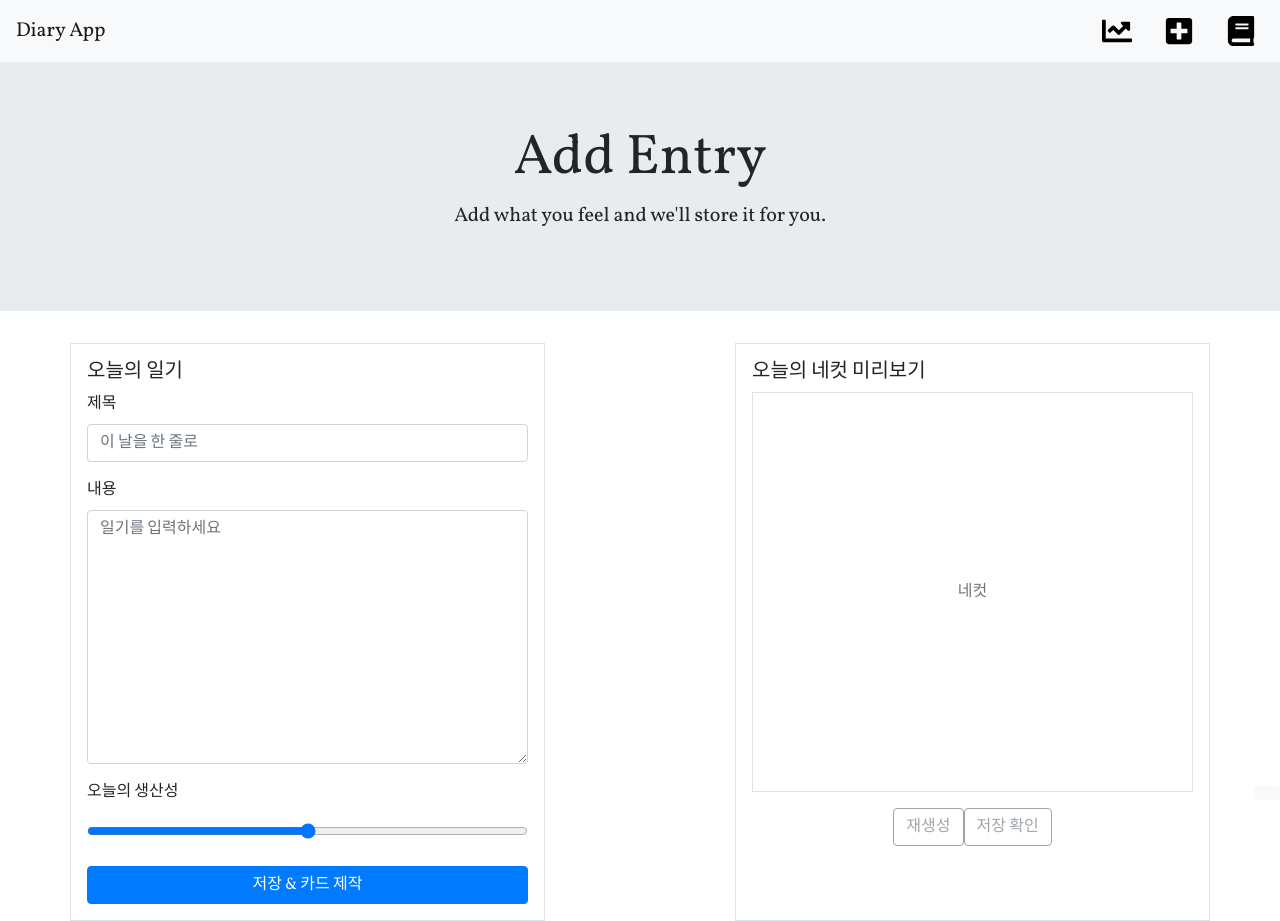
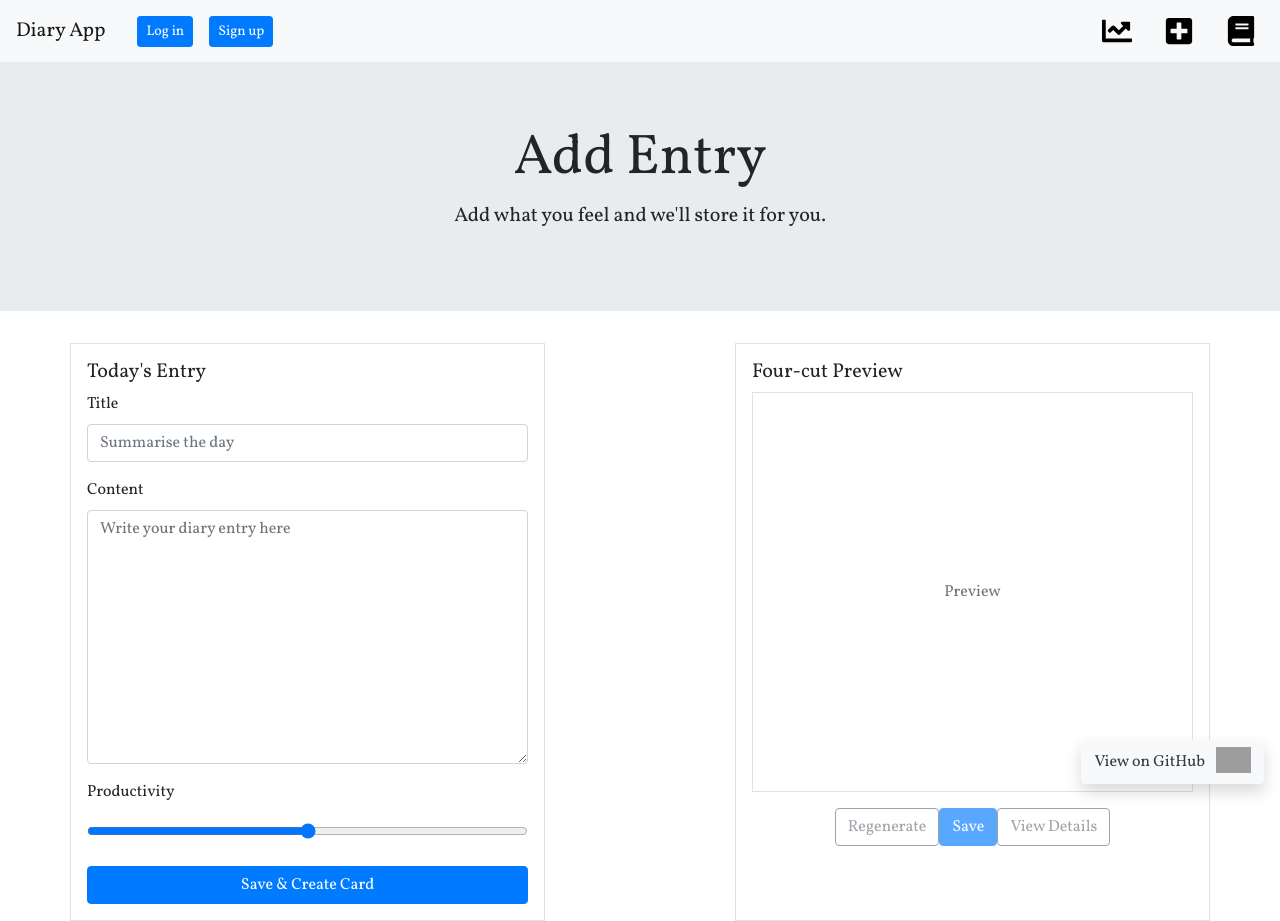
Before and after one commit to SKNETWORKS-FAMILY-AICAMP/SKN16-4th-1Team, a Django app: page / in a window 1280 px wide. Run offline with Django 3.2, Linux system fonts and the light colour scheme; some libraries are stand-ins or nearby versions; grey boxes are pictures that could not be loaded.

Commit message:
웹페이지 메인화면 로그인/회원가입 버튼 생성, admin관리자 환경에서 로그인한 일반 유저들의 목록 저장, 이미지 생성시 서버에 임시 저장, 임시 이미지를 ec2 서버에 저장시 ec2서 저장완료 메시지가 오면 임시이미지 삭제

```diff
--- a/diary/settings.py
+++ b/diary/settings.py
@@ -129,6 +129,9 @@ MEDIA_ROOT = BASE_DIR / 'media'
 # --------------------------------------------------------------------------------------
 DEFAULT_AUTO_FIELD = 'django.db.models.BigAutoField'
 
+LOGIN_REDIRECT_URL = 'entry'
+LOGOUT_REDIRECT_URL = 'entry'
+
 # --------------------------------------------------------------------------------------
 # Heroku 전용 설정 제거 (django_heroku 불필요)
 # --------------------------------------------------------------------------------------
--- a/entry/forms.py
+++ b/entry/forms.py
@@ -1,4 +1,10 @@
 from django import forms
+from django.contrib.auth import get_user_model
+from django.contrib.auth.forms import AuthenticationForm
+from django.contrib.auth.password_validation import (
+    password_validators_help_text_html,
+    validate_password,
+)
 
 
 class AddForm(forms.Form):
@@ -14,7 +20,7 @@ class AddForm(forms.Form):
                 'class': 'mb-3 form-control'
             }
         ),
-        label='Rate Today\'s Productivity',
+        label="Rate Today's Productivity",
         required=True
     )
 
@@ -22,7 +28,7 @@ class AddForm(forms.Form):
         widget=forms.TextInput(
             attrs={
                 'placeholder': 'Name this day (anything you like)',
-                'class': " form-control mb-3",
+                'class': 'form-control mb-3',
             }
         ),
         label='',
@@ -33,8 +39,8 @@ class AddForm(forms.Form):
         widget=forms.Textarea(
             {
                 'placeholder': 'Write what you feel...',
-                'class': " form-control quilljs-textarea",
-                'row': "15"
+                'class': 'form-control quilljs-textarea',
+                'rows': '15'
             }
         ),
         label='',
@@ -44,11 +50,81 @@ class AddForm(forms.Form):
     image_url = forms.URLField(
         widget=forms.URLInput(
             attrs={
-                'placeholder': '오늘의 네컷 이미지 URL',
+                'placeholder': 'Preview image URL',
                 'class': 'form-control mb-3'
             }
         ),
         label='Diary Image',
         required=False,
-        help_text='오늘의 네컷 미리보기 이미지의 URL을 입력하세요.'
+        help_text='Enter the preview image URL if you have one.'
     )
+
+
+class SignupForm(forms.Form):
+    email = forms.EmailField(
+        label='이메일(ID)',
+        widget=forms.EmailInput(attrs={'class': 'form-control', 'placeholder': 'name@example.com'}),
+    )
+    password = forms.CharField(
+        label='비밀번호',
+        widget=forms.PasswordInput(attrs={'class': 'form-control'}),
+        help_text=password_validators_help_text_html(),
+    )
+    name = forms.CharField(
+        label='이름',
+        max_length=150,
+        widget=forms.TextInput(attrs={'class': 'form-control'}),
+    )
+    nickname = forms.CharField(
+        label='닉네임',
+        max_length=150,
+        widget=forms.TextInput(attrs={'class': 'form-control'}),
+    )
+
+    error_messages = {
+        'duplicate_email': '이미 사용 중인 이메일입니다.',
+    }
+
+    def clean_email(self):
+        email = self.cleaned_data['email'].strip().lower()
+        user_model = get_user_model()
+        if user_model.objects.filter(username__iexact=email).exists() or user_model.objects.filter(email__iexact=email).exists():
+            raise forms.ValidationError(self.error_messages['duplicate_email'])
+        return email
+
+    def save(self):
+        user_model = get_user_model()
+        email = self.cleaned_data['email'].strip().lower()
+        password = self.cleaned_data['password']
+        name = self.cleaned_data['name']
+        nickname = self.cleaned_data['nickname']
+
+        user = user_model.objects.create_user(
+            username=email,
+            email=email,
+            password=password,
+        )
+        user.first_name = name
+        user.last_name = nickname
+        user.save(update_fields=['first_name', 'last_name'])
+        return user
+
+    def clean_password(self):
+        password = self.cleaned_data['password']
+        validate_password(password)
+        return password
+
+
+class LoginForm(AuthenticationForm):
+    def __init__(self, *args, **kwargs):
+        super().__init__(*args, **kwargs)
+        for field in self.fields.values():
+            css_class = field.widget.attrs.get('class', '')
+            classes = css_class.split()
+            if 'form-control' not in classes:
+                classes.append('form-control')
+            field.widget.attrs['class'] = ' '.join(classes).strip()
+        self.fields['username'].label = '이메일(ID)'
+        username_widget = forms.EmailInput(attrs=self.fields['username'].widget.attrs)
+        self.fields['username'].widget = username_widget
+        self.fields['password'].label = '비밀번호'
--- a/entry/models.py
+++ b/entry/models.py
@@ -7,6 +7,7 @@ class DiaryModel(models.Model):
     posted_date = models.DateTimeField()
     productivity = models.IntegerField()
     image_url = models.URLField(max_length=500, blank=True, null=True, verbose_name='Diary Image')
+    temp_image_url = models.URLField(max_length=500, blank=True, null=True, verbose_name='Temporary Image')
 
     def date_for_chart(self):
         return self.posted_date.strftime('%b %e')
--- a/entry/templates/entry/add.html
+++ b/entry/templates/entry/add.html
@@ -3,56 +3,51 @@
 {% block content %}
 <div class="container mt-4">
   <div class="row">
-
-    <!-- 오늘의 일기 (좌측) -->
     <div class="col-md-5 border p-3">
-      <h5>오늘의 일기</h5>
+      <h5>Today's Entry</h5>
       <form id="add-form" method="post" action="">
         {% csrf_token %}
         <div class="form-group mb-3">
-          <label class="form-label">제목</label>
-          <input type="text" name="note" class="form-control" placeholder="이 날을 한 줄로" required>
+          <label class="form-label">Title</label>
+          <input type="text" name="note" class="form-control" placeholder="Summarise the day" required>
         </div>
         <div class="form-group mb-3">
-          <label class="form-label">내용</label>
-          <textarea name="content" rows="10" class="form-control" placeholder="일기를 입력하세요" required></textarea>
+          <label class="form-label">Content</label>
+          <textarea name="content" rows="10" class="form-control" placeholder="Write your diary entry here" required></textarea>
         </div>
         <div class="form-group mb-3">
-          <label class="form-label">오늘의 생산성</label>
+          <label class="form-label">Productivity</label>
           <input type="range" name="productivity" min="0" max="10" value="5" step="1" class="form-control">
         </div>
-        <button type="submit" class="btn btn-primary w-100">저장 & 카드 제작</button>
+        <button type="submit" class="btn btn-primary w-100">Save & Create Card</button>
       </form>
     </div>
 
-    <!-- 진행바 (중앙, 두 박스 사이) -->
     <div class="col-md-2 d-flex align-items-center justify-content-center">
       <div id="progress-wrapper" class="w-100" style="display: none;">
-        <div class="text-center mb-2">이미지 생성 중...</div>
+        <div class="text-center mb-2">Generating image...</div>
         <div class="progress" style="height: 10px;">
           <div id="progress-bar" class="progress-bar progress-bar-striped progress-bar-animated" role="progressbar" style="width: 0%"></div>
         </div>
       </div>
     </div>
 
-    <!-- 오늘의 네컷 미리보기 (우측) -->
     <div class="col-md-5 border p-3">
-      <h5>오늘의 네컷 미리보기</h5>
+      <h5>Four-cut Preview</h5>
       <div class="border mb-3 d-flex justify-content-center align-items-center" style="height: 400px;">
-        <img id="preview-image" src="" alt="미리보기" style="max-width: 100%; max-height: 100%; display: none;" />
-        <span id="preview-placeholder" class="text-muted">네컷</span>
+        <img id="preview-image" src="" alt="Preview" style="max-width: 100%; max-height: 100%; display: none;" />
+        <span id="preview-placeholder" class="text-muted">Preview</span>
       </div>
-      <div class="d-flex justify-content-center">
-        <button type="button" class="btn btn-outline-secondary me-2" id="regenerate-btn" disabled>재생성</button>
-        <a id="detail-link" class="btn btn-outline-secondary disabled" href="#" tabindex="-1" aria-disabled="true">저장 확인</a>
+      <div class="d-flex justify-content-center flex-wrap gap-2">
+        <button type="button" class="btn btn-outline-secondary" id="regenerate-btn" disabled>Regenerate</button>
+        <button type="button" class="btn btn-primary" id="save-image-btn" disabled>Save</button>
+        <a id="detail-link" class="btn btn-outline-secondary disabled" href="#" tabindex="-1" aria-disabled="true">View Details</a>
       </div>
     </div>
-
   </div>
 </div>
 
 <script>
-  // CSRF 토큰 (AJAX 요청용)
   function getCookie(name) {
     const value = `; ${document.cookie}`;
     const parts = value.split(`; ${name}=`);
@@ -65,18 +60,35 @@
   const previewPlaceholder = document.getElementById('preview-placeholder');
   const regenerateBtn = document.getElementById('regenerate-btn');
   const detailLink = document.getElementById('detail-link');
+  const saveImageBtn = document.getElementById('save-image-btn');
 
-  // 서버에서 새로 저장된 ID가 내려오면 즉시 이미지 생성 시작
   const NEW_DIARY_ID = {{ new_diary_id|default:'null' }};
+  const generateUrlTemplate = `{% url 'generate_image' 0 %}`;
+  const finalizeUrlTemplate = `{% url 'finalize_image' 0 %}`;
+  let currentTempImageUrl = null;
+
+  function disableDetailLink() {
+    detailLink.classList.add('disabled');
+    detailLink.href = '#';
+    detailLink.setAttribute('tabindex', '-1');
+    detailLink.setAttribute('aria-disabled', 'true');
+  }
+
+  function enableDetailLink(url) {
+    detailLink.classList.remove('disabled');
+    detailLink.href = url;
+    detailLink.removeAttribute('tabindex');
+    detailLink.removeAttribute('aria-disabled');
+  }
 
   function animateProgressTo(target) {
-    const current = parseInt(progressBar.style.width || '0');
-    const step = (target - current) / 30; // 부드럽게 30스텝
+    const current = parseInt(progressBar.style.width || '0', 10);
+    const step = (target - current) / 30;
     let i = 0;
     const timer = setInterval(() => {
       i += 1;
       const next = Math.min(target, Math.round(current + step * i));
-      progressBar.style.width = next + '%';
+      progressBar.style.width = `${next}%`;
       if (next >= target || i >= 30) clearInterval(timer);
     }, 50);
   }
@@ -85,45 +97,86 @@
     progressWrapper.style.display = 'block';
     progressBar.style.width = '0%';
     progressBar.classList.add('progress-bar-animated');
-    animateProgressTo(90); // 서버 대기 중 90%까지 애니메이션
+    regenerateBtn.disabled = true;
+    saveImageBtn.disabled = true;
+    disableDetailLink();
+    previewImage.style.display = 'none';
+    previewPlaceholder.style.display = 'block';
+    currentTempImageUrl = null;
+    animateProgressTo(90);
 
     try {
-      const resp = await fetch(`{% url 'generate_image' 0 %}`.replace('/0/', `/${id}/`), {
+      const resp = await fetch(generateUrlTemplate.replace('/0/', `/${id}/`), {
         method: 'POST',
         headers: { 'X-CSRFToken': getCookie('csrftoken') || '' }
       });
       const data = await resp.json();
-      if (data.status === 'ok' && data.image_url) {
+      if (data.status === 'ok' && data.temp_image_url) {
         progressBar.classList.remove('progress-bar-animated');
         animateProgressTo(100);
         previewPlaceholder.style.display = 'none';
-        previewImage.src = data.image_url;
+        previewImage.src = data.temp_image_url;
         previewImage.style.display = 'block';
+        currentTempImageUrl = data.temp_image_url;
         regenerateBtn.disabled = false;
-        // 상세보기 링크 활성화
-        detailLink.classList.remove('disabled');
-        detailLink.removeAttribute('tabindex');
-        detailLink.removeAttribute('aria-disabled');
-        detailLink.href = `{% url 'detail' 0 %}`.replace('/0', `/${id}`);
+        saveImageBtn.disabled = false;
       } else {
-        throw new Error(data.message || '이미지 생성 실패');
+        throw new Error(data.message || 'Failed to generate the image');
       }
-    } catch (e) {
-      console.error(e);
+    } catch (error) {
+      console.error(error);
       progressWrapper.style.display = 'none';
-      alert('이미지 생성 중 오류가 발생했습니다. 잠시 후 다시 시도해주세요.');
+      alert('An error occurred while generating the image. Please try again later.');
+      regenerateBtn.disabled = false;
     }
   }
 
+  async function finalizeImage(id) {
+    if (!currentTempImageUrl) return;
+    saveImageBtn.disabled = true;
+    try {
+      const resp = await fetch(finalizeUrlTemplate.replace('/0/', `/${id}/`), {
+        method: 'POST',
+        headers: { 'X-CSRFToken': getCookie('csrftoken') || '' }
+      });
+      const data = await resp.json();
+      if (data.status === 'ok') {
+        currentTempImageUrl = null;
+        if (data.image_url) {
+          previewImage.src = data.image_url;
+        }
+        if (data.detail_url) {
+          enableDetailLink(data.detail_url);
+        }
+      } else {
+        throw new Error(data.message || 'Failed to save the image');
+      }
+    } catch (error) {
+      console.error(error);
+      alert('An error occurred while saving the image. Please try again.');
+      saveImageBtn.disabled = false;
+      return;
+    }
+  }
+
+  disableDetailLink();
+
   if (NEW_DIARY_ID) {
-    // 페이지가 POST 후 렌더된 경우 자동 실행
     startGeneration(NEW_DIARY_ID);
   }
 
-  // 재생성 버튼: 같은 일기 id로 다시 호출
-  regenerateBtn && regenerateBtn.addEventListener('click', () => {
-    if (!NEW_DIARY_ID) return;
-    startGeneration(NEW_DIARY_ID);
-  });
+  if (regenerateBtn) {
+    regenerateBtn.addEventListener('click', () => {
+      if (!NEW_DIARY_ID) return;
+      startGeneration(NEW_DIARY_ID);
+    });
+  }
+
+  if (saveImageBtn) {
+    saveImageBtn.addEventListener('click', () => {
+      if (!NEW_DIARY_ID) return;
+      finalizeImage(NEW_DIARY_ID);
+    });
+  }
 </script>
 {% endblock %}
--- a/entry/templates/entry/base.html
+++ b/entry/templates/entry/base.html
@@ -18,17 +18,32 @@
     <title>{% block title %}Add Entry{% endblock %}</title>
 
     <style>
-        /* 기존 add.html의 에디터 높이 보장 */
         html body div.container.contact-form form.mt-5 div.ql-container.ql-snow {
             height: 300px;
         }
-        body { font-family: 'Vollkorn', serif; }
+        body {
+            font-family: 'Vollkorn', serif;
+        }
+        .navbar .auth-buttons .btn + .btn {
+            margin-left: 0.5rem;
+        }
     </style>
 </head>
 <body>
 
 <nav class="navbar navbar-expand-lg navbar-light bg-light">
-    <a class="navbar-brand" href="{% url 'entry' %}">Diary App</a>
+    <div class="d-flex align-items-center">
+        <a class="navbar-brand mb-0" href="{% url 'entry' %}">Diary App</a>
+        <div class="auth-buttons d-none d-lg-flex align-items-center ml-3">
+            {% if request.user.is_authenticated %}
+                <span class="text-muted mr-3">Hello, {{ request.user.last_name|default:request.user.first_name|default:request.user.username }}!</span>
+                <a class="btn btn-primary btn-sm" href="{% url 'logout' %}">Log out</a>
+            {% else %}
+                <a class="btn btn-primary btn-sm mr-2" href="{% url 'login' %}">Log in</a>
+                <a class="btn btn-primary btn-sm" href="{% url 'signup' %}">Sign up</a>
+            {% endif %}
+        </div>
+    </div>
     <button class="navbar-toggler" type="button" data-toggle="collapse" data-target="#navbarNav"
             aria-controls="navbarNav" aria-expanded="false" aria-label="Toggle navigation">
         <span class="navbar-toggler-icon"></span>
@@ -58,6 +73,14 @@
                     <hr class="d-xl-none d-lg-none">
                 </a>
             </li>
+            <li class="nav-item d-lg-none mt-3">
+                {% if request.user.is_authenticated %}
+                    <a class="btn btn-primary btn-block" href="{% url 'logout' %}">Log out</a>
+                {% else %}
+                    <a class="btn btn-primary btn-block mb-2" href="{% url 'login' %}">Log in</a>
+                    <a class="btn btn-primary btn-block" href="{% url 'signup' %}">Sign up</a>
+                {% endif %}
+            </li>
         </ul>
     </div>
 </nav>
@@ -69,10 +92,36 @@
     </div>
 </div>
 
+{% if messages %}
+<div class="container mt-3">
+    {% for message in messages %}
+        <div class="alert alert-{{ message.tags|default:'info' }}" role="alert">
+            {{ message }}
+        </div>
+    {% endfor %}
+</div>
+{% endif %}
+
 {% block content %}{% endblock %}
 
+<a class="fixed-bottom mb-3 mr-3" href="https://github.com/theArjun/diary-app" target="_blank" rel="noopener">
+    <button class="btn btn-light rounded text-dark float-right shadow">
+        <span class="mr-2">View on GitHub</span>
+        <img class="mb-1" height="26"
+             src="https://github.githubassets.com/images/modules/logos_page/GitHub-Mark.png"
+             alt="GitHub logo">
+    </button>
+</a>
 
-<a class="fixed-bottom" href="https://github.com/theArjun/diary-app" target="_blank">
-    <button class="btn btn-light rounded text-dark float-right">
-        <img class="mb-1" height="30"
-             src="https://i.pinimg.com/original
+<script src="https://code.jquery.com/jquery-3.3.1.slim.min.js"
+        integrity="sha384-q8i/X+965DzO0rT7abK41JStQIAqVgRVzpbzo5smXKp4YfRvH+8abtTE1Pi6jizo"
+        crossorigin="anonymous"></script>
+<script src="https://cdnjs.cloudflare.com/ajax/libs/popper.js/1.14.7/umd/popper.min.js"
+        integrity="sha384-UO2eT0CpHqdSJQ6hJty5KVphtPhzWj9WO1clHTMGa3JDZwrnQq4sF86dIHNDz0W1"
+        crossorigin="anonymous"></script>
+<script src="https://stackpath.bootstrapcdn.com/bootstrap/4.3.1/js/bootstrap.min.js"
+        integrity="sha384-JjSmVgyd0p3pXB1rRibZUAYoIIy6OrQ6VrjIEaFf/nJGzIxFDsf4x0xIM+B07jRM"
+        crossorigin="anonymous"></script>
+
+</body>
+</html>
--- a/entry/urls.py
+++ b/entry/urls.py
@@ -1,10 +1,22 @@
+from django.contrib.auth import views as auth_views
 from django.urls import path
+
 from . import views
+from .forms import LoginForm
 
 urlpatterns = [
     path('', views.entry, name='entry'),
+    path('login/', auth_views.LoginView.as_view(
+        template_name='entry/login.html',
+        authentication_form=LoginForm,
+        redirect_authenticated_user=True,
+        extra_context={'title': '로그인', 'subtitle': '일기를 작성하려면 로그인하세요.'},
+    ), name='login'),
+    path('logout/', auth_views.LogoutView.as_view(next_page='entry'), name='logout'),
+    path('signup/', views.signup, name='signup'),
     path('show', views.show, name='show'),
     path('show/<int:diary_id>', views.detail, name='detail'),
     path('productivity/', views.productivity, name='productivity'),
     path('generate-image/<int:diary_id>/', views.generate_image, name='generate_image'),
+    path('finalize-image/<int:diary_id>/', views.finalize_image, name='finalize_image'),
 ]
--- a/entry/views.py
+++ b/entry/views.py
@@ -1,9 +1,18 @@
 from datetime import datetime
+import shutil
+from pathlib import Path
+from typing import Optional
 
-from django.http import HttpResponseRedirect, JsonResponse
-from django.shortcuts import render, get_object_or_404
+from django.conf import settings
+from django.contrib import messages
+from django.contrib.auth import authenticate, login as auth_login
+from django.http import JsonResponse
+from django.shortcuts import get_object_or_404, redirect, render
+from django.urls import reverse
+from django.views.decorators.http import require_POST
 
-from .forms import AddForm
+from .Image_making.pipeline import FINAL_MEDIA_SUBDIR
+from .forms import AddForm, SignupForm
 from .models import DiaryModel
 
 
@@ -29,8 +38,8 @@ def entry(request):
 
             todays_diary.save()
 
-            # 저장 직후 동일 페이지에서 이미지 생성 트리거를 위해 id 전달
-            form = AddForm()  # 새 폼으로 초기화
+            # Pass diary id so the template can immediately trigger image generation
+            form = AddForm()  # reset to blank form after saving
             return render(
                 request,
                 'entry/add.html',
@@ -43,7 +52,7 @@ def entry(request):
                 }
             )
 
-        # 유효하지 않으면 그대로 다시 렌더
+        # Invalid form: re-render page with errors
         return render(
             request,
             'entry/add.html',
@@ -124,16 +133,91 @@ def productivity(request):
     )
 
 
+@require_POST
 def generate_image(request, diary_id):
-    if request.method != 'POST':
-        return JsonResponse({'error': 'POST required'}, status=405)
-
-    # OpenAI 파이프라인 실행 후 URL을 모델에 저장
     try:
         from .Image_making.pipeline import generate_and_attach_image_to_diary
 
-        generate_and_attach_image_to_diary(diary_id, language='en')
+        _, temp_url, _ = generate_and_attach_image_to_diary(diary_id, language='en')
         diary = get_object_or_404(DiaryModel, pk=diary_id)
-        return JsonResponse({'status': 'ok', 'image_url': diary.image_url})
+        response_url = temp_url or diary.temp_image_url
+        return JsonResponse({'status': 'ok', 'temp_image_url': response_url})
     except Exception as e:
         return JsonResponse({'status': 'error', 'message': str(e)}, status=500)
+
+
+def _resolve_media_path(url: str) -> Optional[Path]:
+    if not settings.MEDIA_URL:
+        return None
+    media_url = settings.MEDIA_URL.rstrip('/')
+    normalized_url = url.rstrip('/')
+    if normalized_url.startswith(media_url):
+        rel = normalized_url[len(media_url):].lstrip('/')
+    elif settings.MEDIA_URL and normalized_url.startswith(settings.MEDIA_URL):
+        rel = normalized_url[len(settings.MEDIA_URL):].lstrip('/')
+    else:
+        return None
+    return Path(settings.MEDIA_ROOT) / rel
+
+
+@require_POST
+def finalize_image(request, diary_id):
+    diary = get_object_or_404(DiaryModel, pk=diary_id)
+    if not diary.temp_image_url:
+        return JsonResponse({'status': 'error', 'message': '임시 이미지가 없습니다.'}, status=400)
+
+    temp_url = diary.temp_image_url
+    final_url = temp_url
+
+    temp_path = _resolve_media_path(temp_url)
+    if temp_path and temp_path.exists():
+        final_dir = Path(settings.MEDIA_ROOT) / FINAL_MEDIA_SUBDIR
+        final_dir.mkdir(parents=True, exist_ok=True)
+        new_name = temp_path.name.replace('temp_', 'final_', 1)
+        final_path = final_dir / new_name
+        shutil.move(str(temp_path), final_path)
+        rel_path = final_path.relative_to(Path(settings.MEDIA_ROOT))
+        final_url = settings.MEDIA_URL.rstrip('/') + '/' + rel_path.as_posix()
+
+    diary.image_url = final_url
+    diary.temp_image_url = None
+    diary.save(update_fields=['image_url', 'temp_image_url'])
+
+    return JsonResponse({
+        'status': 'ok',
+        'image_url': final_url,
+        'detail_url': reverse('detail', args=[diary.id]),
+    })
+
+
+
+
+def signup(request):
+    if request.method == 'POST':
+        form = SignupForm(request.POST)
+        if form.is_valid():
+            form.save()
+            authenticated_user = authenticate(
+                request,
+                username=form.cleaned_data['email'],
+                password=form.cleaned_data['password'],
+            )
+            if authenticated_user is not None:
+                auth_login(request, authenticated_user)
+                messages.success(request, '회원가입이 완료되었습니다.')
+                return redirect('entry')
+
+            messages.info(request, '회원가입이 완료되었습니다. 로그인해 주세요.')
+            return redirect('login')
+    else:
+        form = SignupForm()
+
+    return render(
+        request,
+        'entry/signup.html',
+        {
+            'title': '회원가입',
+            'subtitle': '새로운 일기장을 시작해 보세요.',
+            'form': form,
+        }
+    )
```
Also changed, not shown: entry/Image_making/pipeline.py (+50 -12 lines), entry/templates/entry/login.html (added, +39 -0 lines), entry/templates/entry/signup.html (added, +42 -0 lines), entry/migrations/0005_diarymodel_temp_image_url.py (added).
